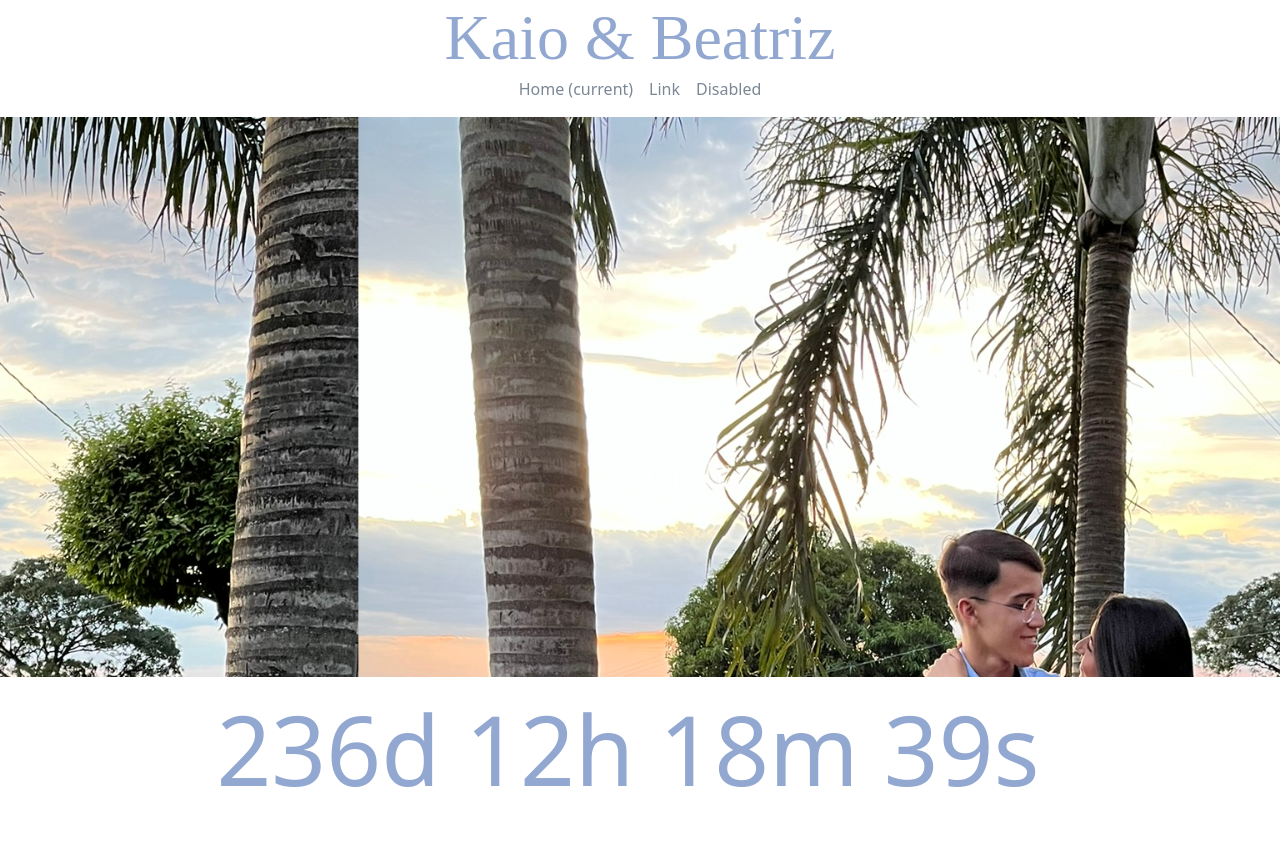
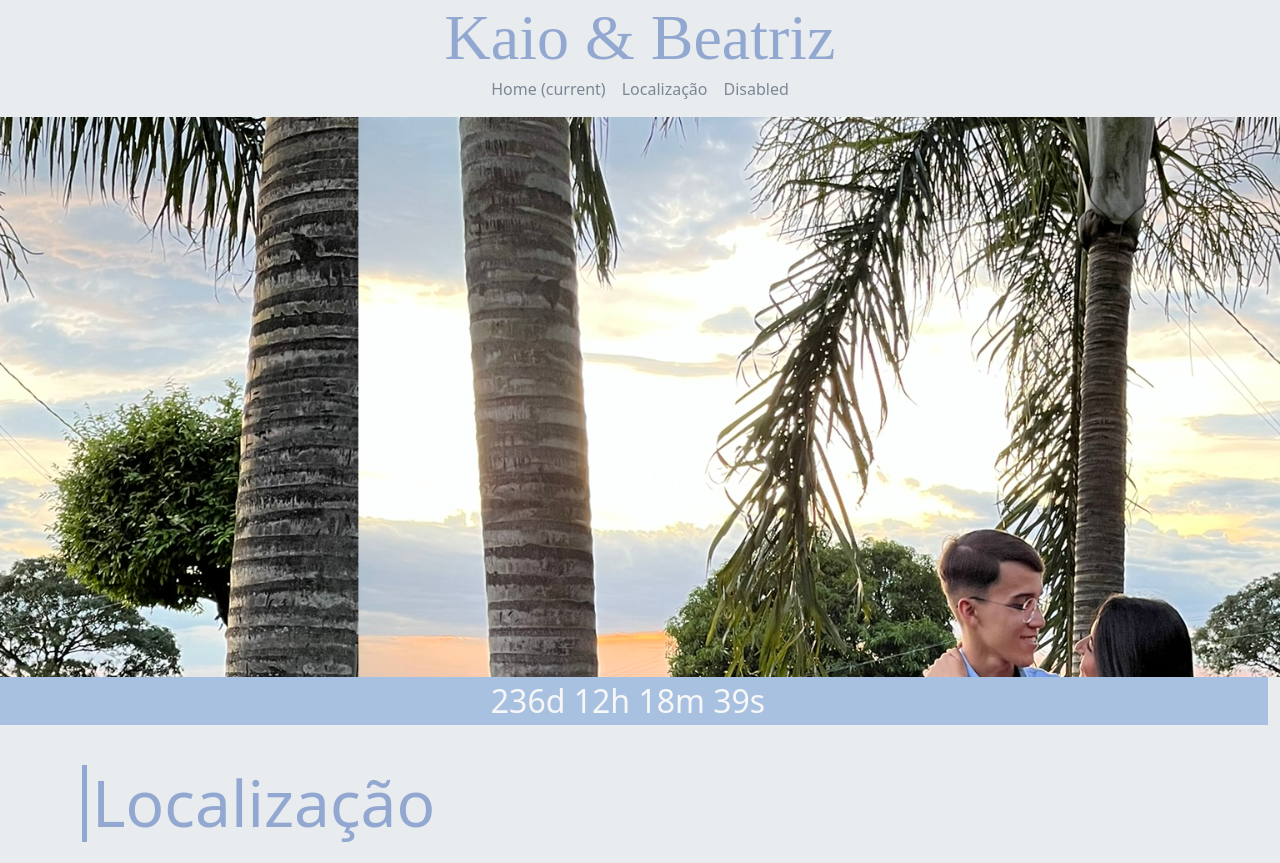
Before and after one commit to Dhaxx/KB_WEDDING, a Django app: template weddingSite/templates/home/home.html in a window 1280 px wide. Shown: the top 863 px of the page. Before the commit the page ends 787 px from the top, so only its background shows below. Run offline with Django 3.2, Linux system fonts and the light colour scheme; the template is opened without the code that fills it, so the values that code supplies are empty; some web fonts are replaced.

Commit message:
***Adicionado cor de background e estilo padrão de titulos no base.html*** ***Adicionado seção de localização do evento na home.html*** ***Adicionado link para seção de localização***

```diff
--- a/weddingSite/static/css/base.css
+++ b/weddingSite/static/css/base.css
@@ -2,4 +2,15 @@ body {
     width: 100vw;
     height: 100vh;
     overflow-x: hidden;
+    background-color: #E9ECEF;
 }
+
+.titulo {
+    color: #92A8D1;
+    font-size: 4em;
+    margin: 0;
+    border-left: 5px solid #92A8D1;
+    padding-left: 5px;
+    margin-bottom: 20px;
+    margin-top: 20px;
+}
--- a/weddingSite/static/css/home.css
+++ b/weddingSite/static/css/home.css
@@ -29,8 +29,27 @@
 }
 
 #timer {
-    color: #92A8D1;
-    font-size: 6em;
+    color: #f7f7f7;
+    font-size: 2em;
     padding: 0;
     width: 100vw;
+    background: #A8C1E0;
+    margin-bottom: 20px;
 }
+
+.container-maps {
+    width: -webkit-fill-available;
+}
+
+.container-localizacao h3 {
+    color: #92A8D1;
+    font-size: 2em;
+}
+
+.localizacao {
+    padding-left: 5px;
+    margin-bottom: 20px;
+    margin-top: 20px;
+    font-weight: 700;
+    color: #92A8D1;
+}
--- a/weddingSite/templates/home/home.html
+++ b/weddingSite/templates/home/home.html
@@ -1,6 +1,7 @@
 {% extends "base.html" %}
 {% load static %}
 {% block styles %}
+<link rel="stylesheet" href="{% static 'css/base.css' %}">
 <link rel="stylesheet" href="{% static 'css/home.css' %}">
 <link rel="preconnect" href="https://fonts.googleapis.com">
 <link rel="preconnect" href="https://fonts.gstatic.com" crossorigin>
@@ -19,7 +20,7 @@
                     <a class="nav-link" href="#">Home <span class="sr-only">(current)</span></a>
                 </li>
                 <li class="nav-item">
-                    <a class="nav-link" href="#">Link</a>
+                    <a class="nav-link" href="#localizacao">Localização</a>
                 </li>
                 <li class="nav-item">
                     <a class="nav-link" href="#">Disabled</a>
@@ -33,7 +34,27 @@
 <div class="row text-center container-timer">
     <div id="timer"></div>
 </div>
-
+<div class="container container-localizacao" id="localizacao">
+    <div class="row g-0 bg-body-secondary position-relative">
+        <h1 class="titulo">Localização</h1>
+        <div class="col-md-6 mb-md-0 p-md-4">
+            <img src="https://media-cdn.tripadvisor.com/media/photo-s/13/79/5d/d5/fachada-do-restaurante.jpg" alt="Description of image" class="img-fluid">
+        </div>
+        <div class="col-md-6 mb-md-0 p-md-4">
+            <h3 class="mt-5 display-4">Estância Lago Azul</h3>
+            <span class="text-localizacao">Queridos amigos e familiares,
+                Estamos encantados em compartilhar o local para o nosso casamento. Este lugar é muito mais do que apenas uma paisagem bonita - é onde nossas histórias se entrelaçam, onde risos foram compartilhados e onde promessas
+                de amor foram feitas. Mal podemos esperar para celebrar este momento especial com vocês neste cenário tão significativo para nós.
+                <br>
+            </span>
+            <p class="localizacao">Av. Roberto Mário Perosa, s/n - Agua Sumida, Urupês - SP, 15850-000</p>
+    </div>
+    <div class="row g-0 bg-body-secondary position-relative">
+        <div class="col-md-12 mb-md-0 p-md-4 container-maps">
+            <iframe src="https://www.google.com/maps/embed?pb=!1m18!1m12!1m3!1d2211.655098507378!2d-49.29993029586487!3d-21.21019920927012!2m3!1f0!2f0!3f0!3m2!1i1024!2i768!4f13.1!3m3!1m2!1s0x94bc2bc1607db457%3A0xb3ef91d6950ae848!2sEst%C3%A2ncia%20Lago%20Azul!5e0!3m2!1spt-BR!2sbr!4v1711249116666!5m2!1spt-BR!2sbr" width="100%" height="300" style="border:0;" allowfullscreen="" loading="lazy" referrerpolicy="no-referrer-when-downgrade"></iframe>
+        </div>
+    </div>
+</div>
 {% endblock %}
 {% block scripts %}
 <script>
```
